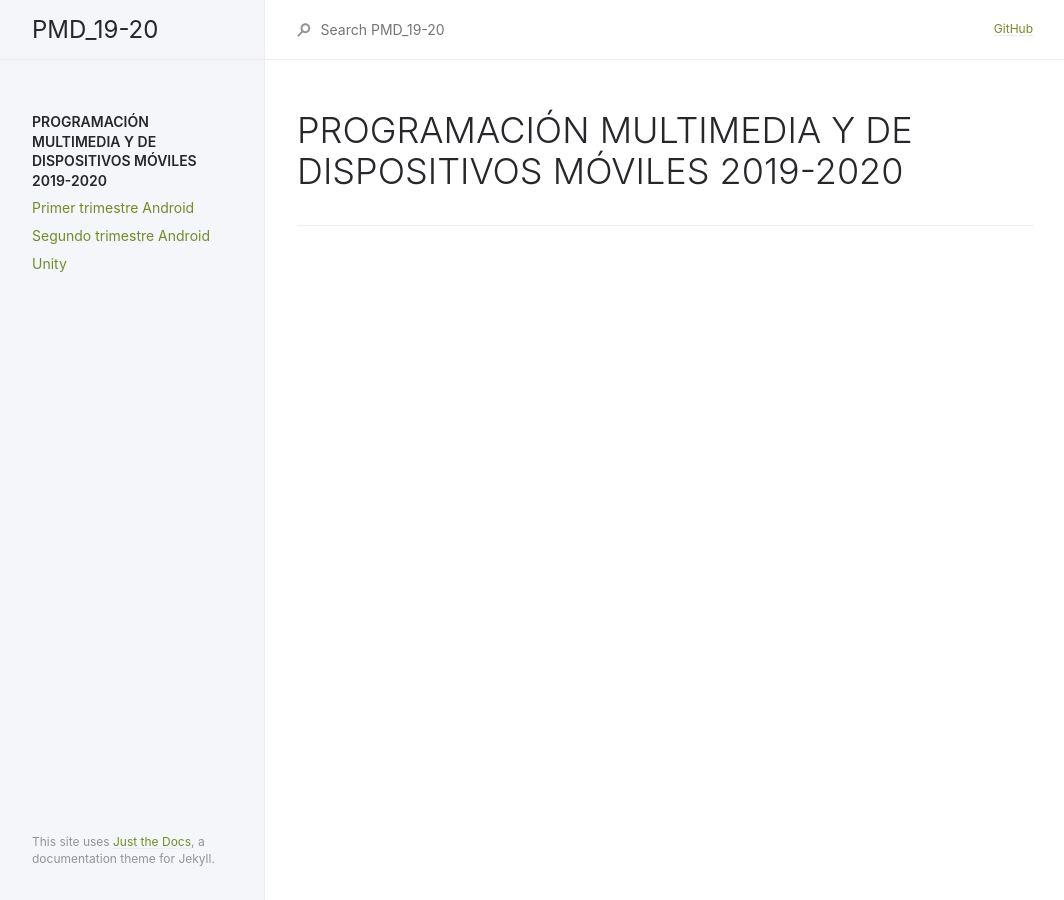
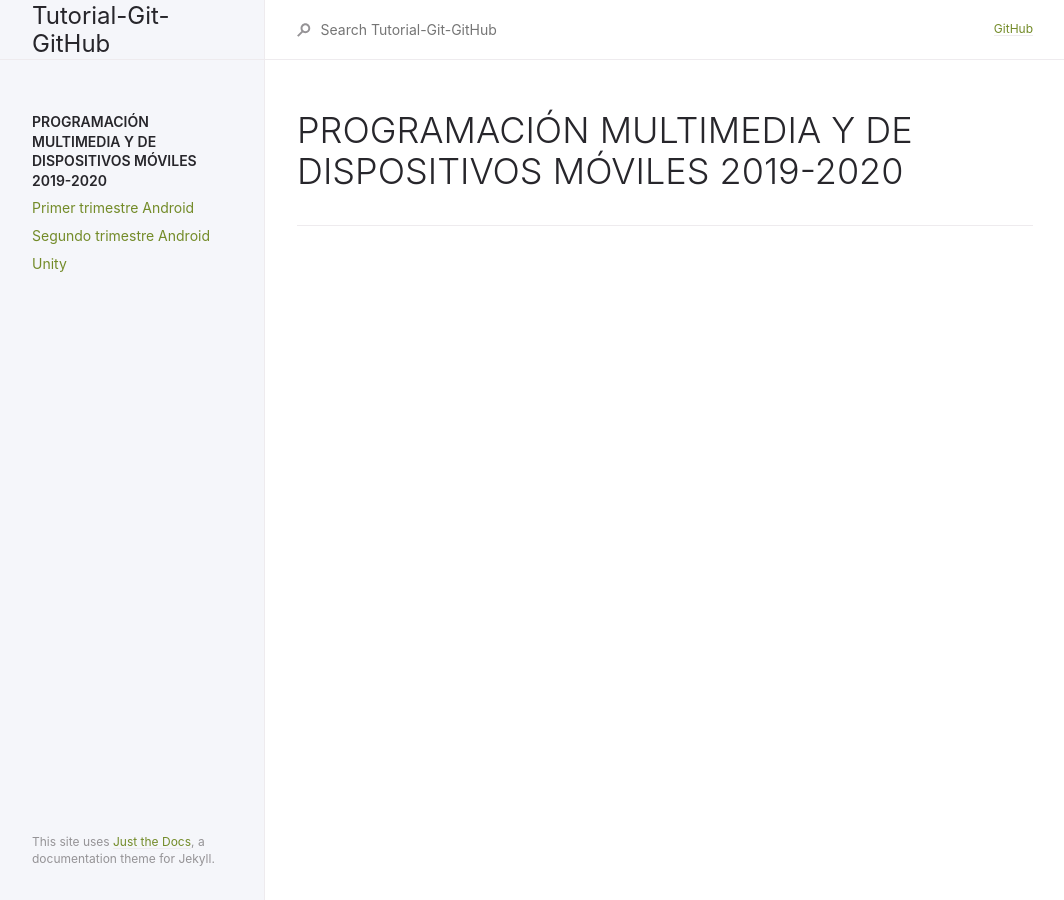
Before and after one commit to Manuel-Ag/Tutorial-Git-GitHub, a Jekyll site: the page built from docs/index.md, in a window 1280 px wide. Shown: the whole page, without its empty margins (107-1171 px from the left). Built offline with Jekyll 4.4.1, drawn with Linux system fonts in a browser that asks for light colours; our own code applies the rules of GitHub Pages for plain Markdown files.

Commit message:
Cambios config

```diff
--- a/docs/_config.yml
+++ b/docs/_config.yml
@@ -13,9 +13,9 @@
 # you will see them accessed via {{ site.title }}, {{ site.github_repo }}, and so on.
 # You can create any custom variable you would like, and they will be accessible
 # in the templates via {{ site.myvariable }}.
-title: PMD_19-20
+title: Tutorial-Git-GitHub
 description: Programación multimedia y dispositivos móviles
-baseurl: "/PMD_19-20" # the subpath of your site, e.g. /blog
+baseurl: "/Tutorial-Git-GitHub" # the subpath of your site, e.g. /blog
 #baseurl: ""
 url: "https://manuel-ag.github.io" # the base hostname & protocol for your site, e.g. http://example.com
 
@@ -37,7 +37,7 @@ heading_anchors: true
 # Aux links for the upper right navigation
 aux_links:
   "GitHub":
-    - "https://github.com/Manuel-Ag/PMD_19-20"
+    - "https://github.com/Manuel-Ag/Tutorial-Git-GitHub"
 
 # Footer content appears at the bottom of every page's main content
 footer_content: ""
```
